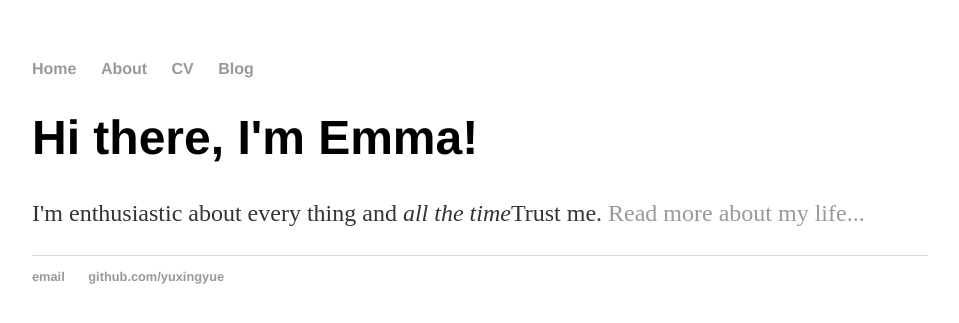
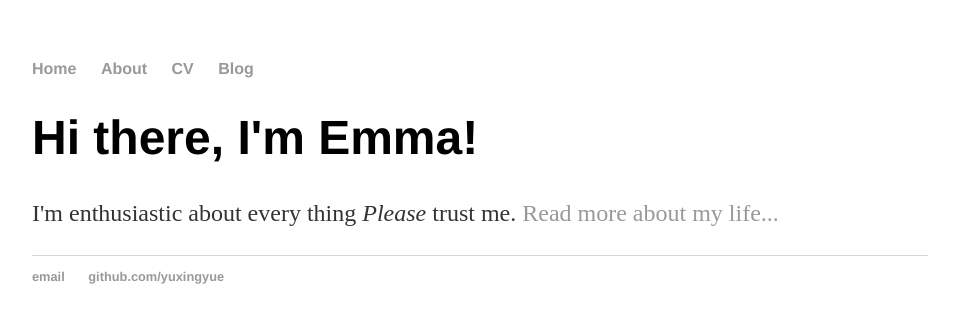
Before and after one commit to yuxingyue/yuxingyue.github.io, a Jekyll site: the page built from index.html, in a window 1280 px wide. Shown: the top 323 px of the page, without its empty margins (160-1119 px from the left). Built offline with Jekyll 4.4.1, drawn with Linux system fonts in a browser that asks for light colours.

Commit message:
Update index.html

```diff
--- a/index.html
+++ b/index.html
@@ -4,5 +4,5 @@ title: Emma, keeping zeal
 ---
 <div class="blurb">
 	<h1>Hi there, I'm Emma!</h1>
-	<p>I'm enthusiastic about every thing and <em>all the time</em>Trust me. <a href="/about">Read more about my life...</a></p>
+	<p>I'm enthusiastic about every thing  <em>Please</em> trust me. <a href="/about">Read more about my life...</a></p>
 </div><!-- /.blurb -->
```
